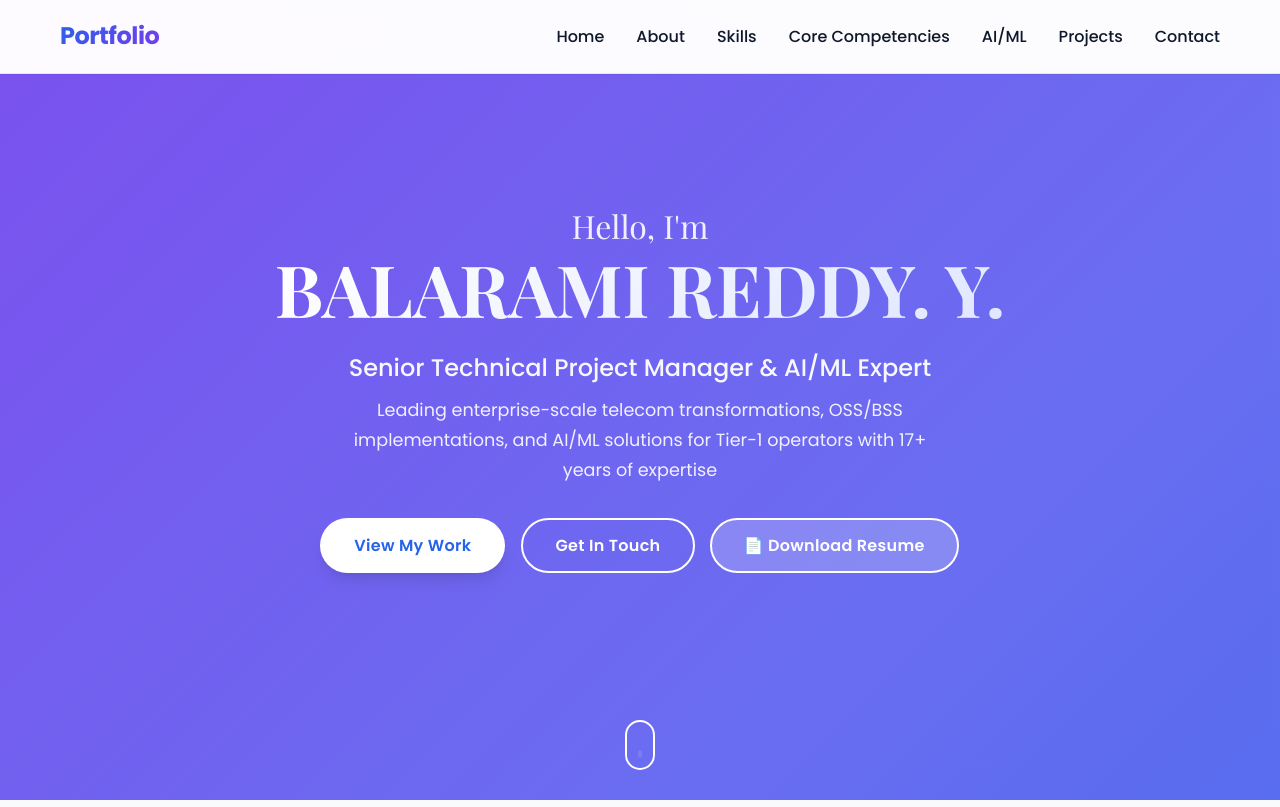
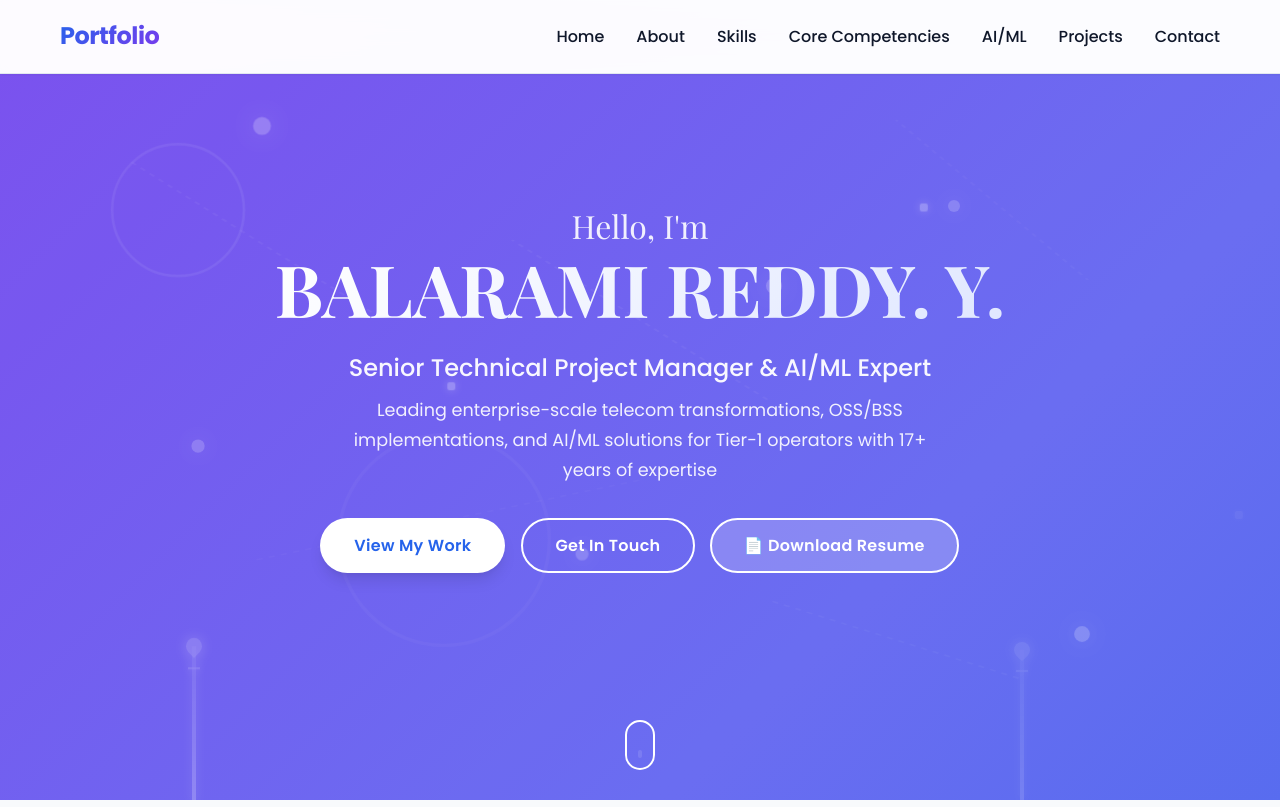
Before and after one commit to balaramireddy2025/My-Portfolio, a plain HTML site: page index.html in a window 1280 px wide. Shown: the top 807 px of the page. Drawn offline with nearby package versions, Linux system fonts and the light colour scheme.

Commit message:
Update style.css

```diff
--- a/style.css
+++ b/style.css
@@ -145,6 +145,234 @@ body {
     animation: gradientShift 20s ease infinite;
     z-index: -2;
     opacity: 0.95;
+    overflow: hidden;
+}
+
+/* Telecom Background Elements */
+.telecom-background {
+    position: absolute;
+    top: 0;
+    left: 0;
+    right: 0;
+    bottom: 0;
+    z-index: -1;
+    opacity: 0.3;
+}
+
+/* Network Nodes */
+.network-node {
+    position: absolute;
+    width: 12px;
+    height: 12px;
+    background: rgba(255, 255, 255, 0.8);
+    border-radius: 50%;
+    box-shadow: 0 0 20px rgba(255, 255, 255, 0.6), 0 0 40px rgba(255, 255, 255, 0.4);
+    animation: pulse 2s ease-in-out infinite;
+}
+
+.node-1 { top: 15%; left: 20%; animation-delay: 0s; }
+.node-2 { top: 35%; left: 60%; animation-delay: 0.3s; }
+.node-3 { top: 55%; left: 15%; animation-delay: 0.6s; }
+.node-4 { top: 25%; right: 25%; animation-delay: 0.9s; }
+.node-5 { bottom: 30%; left: 45%; animation-delay: 1.2s; }
+.node-6 { bottom: 20%; right: 15%; animation-delay: 1.5s; }
+
+@keyframes pulse {
+    0%, 100% {
+        transform: scale(1);
+        opacity: 0.8;
+    }
+    50% {
+        transform: scale(1.5);
+        opacity: 1;
+    }
+}
+
+/* Connection Lines */
+.network-lines {
+    position: absolute;
+    top: 0;
+    left: 0;
+    width: 100%;
+    height: 100%;
+    opacity: 0.4;
+}
+
+.connection-line {
+    stroke: rgba(255, 255, 255, 0.6);
+    stroke-width: 2;
+    stroke-dasharray: 5, 5;
+    animation: dashMove 3s linear infinite;
+    filter: drop-shadow(0 0 3px rgba(255, 255, 255, 0.5));
+}
+
+.line-1 { animation-delay: 0s; }
+.line-2 { animation-delay: 0.5s; }
+.line-3 { animation-delay: 1s; }
+.line-4 { animation-delay: 1.5s; }
+.line-5 { animation-delay: 2s; }
+
+@keyframes dashMove {
+    0% {
+        stroke-dashoffset: 0;
+        opacity: 0.4;
+    }
+    50% {
+        opacity: 0.8;
+    }
+    100% {
+        stroke-dashoffset: 20;
+        opacity: 0.4;
+    }
+}
+
+/* Signal Waves */
+.signal-wave {
+    position: absolute;
+    border: 2px solid rgba(255, 255, 255, 0.5);
+    border-radius: 50%;
+    animation: waveExpand 3s ease-out infinite;
+}
+
+.wave-1 {
+    width: 100px;
+    height: 100px;
+    top: 20%;
+    left: 10%;
+    animation-delay: 0s;
+}
+
+.wave-2 {
+    width: 150px;
+    height: 150px;
+    top: 60%;
+    right: 20%;
+    animation-delay: 1s;
+}
+
+.wave-3 {
+    width: 120px;
+    height: 120px;
+    bottom: 25%;
+    left: 30%;
+    animation-delay: 2s;
+}
+
+@keyframes waveExpand {
+    0% {
+        transform: scale(0.8);
+        opacity: 0.8;
+    }
+    50% {
+        opacity: 0.4;
+    }
+    100% {
+        transform: scale(2);
+        opacity: 0;
+    }
+}
+
+/* Data Packets */
+.data-packet {
+    position: absolute;
+    width: 8px;
+    height: 8px;
+    background: rgba(255, 255, 255, 0.9);
+    border-radius: 2px;
+    box-shadow: 0 0 10px rgba(255, 255, 255, 0.8);
+    animation: packetMove 4s linear infinite;
+}
+
+.packet-1 {
+    top: 30%;
+    left: 0;
+    animation-delay: 0s;
+}
+
+.packet-2 {
+    top: 50%;
+    left: 0;
+    animation-delay: 1.5s;
+}
+
+.packet-3 {
+    top: 70%;
+    left: 0;
+    animation-delay: 3s;
+}
+
+@keyframes packetMove {
+    0% {
+        transform: translateX(0) translateY(0);
+        opacity: 0;
+    }
+    10% {
+        opacity: 1;
+    }
+    90% {
+        opacity: 1;
+    }
+    100% {
+        transform: translateX(calc(100vw - 20px)) translateY(-50px);
+        opacity: 0;
+    }
+}
+
+/* Cell Towers */
+.cell-tower {
+    position: absolute;
+    bottom: 0;
+    width: 4px;
+    height: 150px;
+    background: linear-gradient(to top, rgba(255, 255, 255, 0.8), rgba(255, 255, 255, 0.3));
+    box-shadow: 0 0 10px rgba(255, 255, 255, 0.5);
+}
+
+.cell-tower::before {
+    content: '';
+    position: absolute;
+    top: -8px;
+    left: -6px;
+    width: 16px;
+    height: 16px;
+    background: rgba(255, 255, 255, 0.6);
+    border-radius: 50% 50% 50% 0;
+    transform: rotate(-45deg);
+    box-shadow: 0 0 15px rgba(255, 255, 255, 0.7);
+}
+
+.cell-tower::after {
+    content: '';
+    position: absolute;
+    top: 20px;
+    left: -4px;
+    width: 12px;
+    height: 2px;
+    background: rgba(255, 255, 255, 0.5);
+    box-shadow: 0 0 8px rgba(255, 255, 255, 0.6);
+}
+
+.tower-1 {
+    left: 15%;
+    animation: towerPulse 2s ease-in-out infinite;
+    animation-delay: 0s;
+}
+
+.tower-2 {
+    right: 20%;
+    animation: towerPulse 2s ease-in-out infinite;
+    animation-delay: 1s;
+}
+
+@keyframes towerPulse {
+    0%, 100% {
+        opacity: 0.6;
+        transform: scaleY(1);
+    }
+    50% {
+        opacity: 1;
+        transform: scaleY(1.05);
+    }
 }
 
 @keyframes gradientShift {
@@ -1353,6 +1581,35 @@ section {
 
 .form-group textarea {
     resize: vertical;
+}
+
+.form-message {
+    margin-top: 1rem;
+    padding: 1rem;
+    border-radius: 8px;
+    font-size: 0.95rem;
+    text-align: center;
+    transition: all 0.3s ease;
+    display: none;
+}
+
+.form-message.success {
+    background-color: #d1fae5;
+    color: #065f46;
+    border: 1px solid #34d399;
+    display: block;
+}
+
+.form-message.error {
+    background-color: #fee2e2;
+    color: #991b1b;
+    border: 1px solid #f87171;
+    display: block;
+}
+
+#submit-btn:disabled {
+    opacity: 0.6;
+    cursor: not-allowed;
 }
 
 /* Footer */
```
